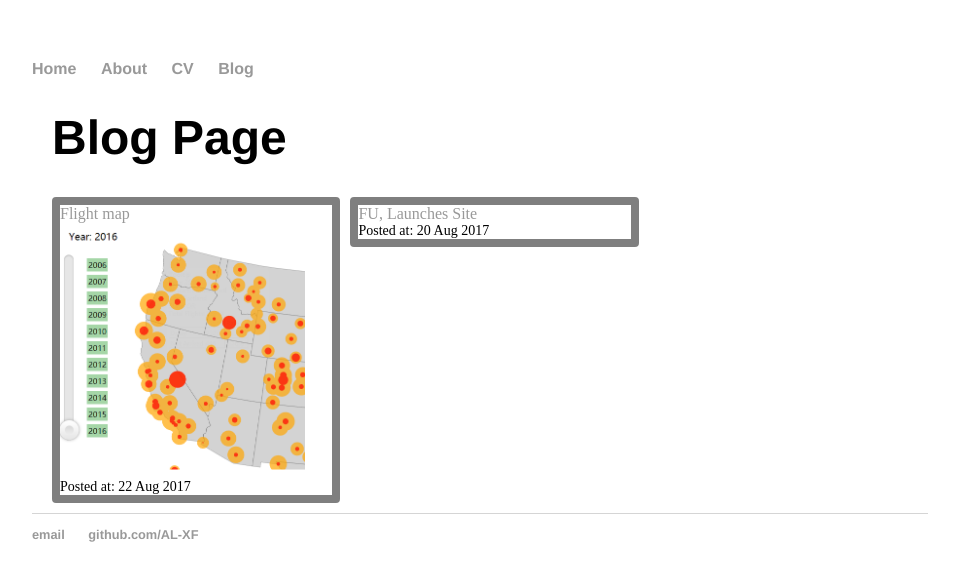
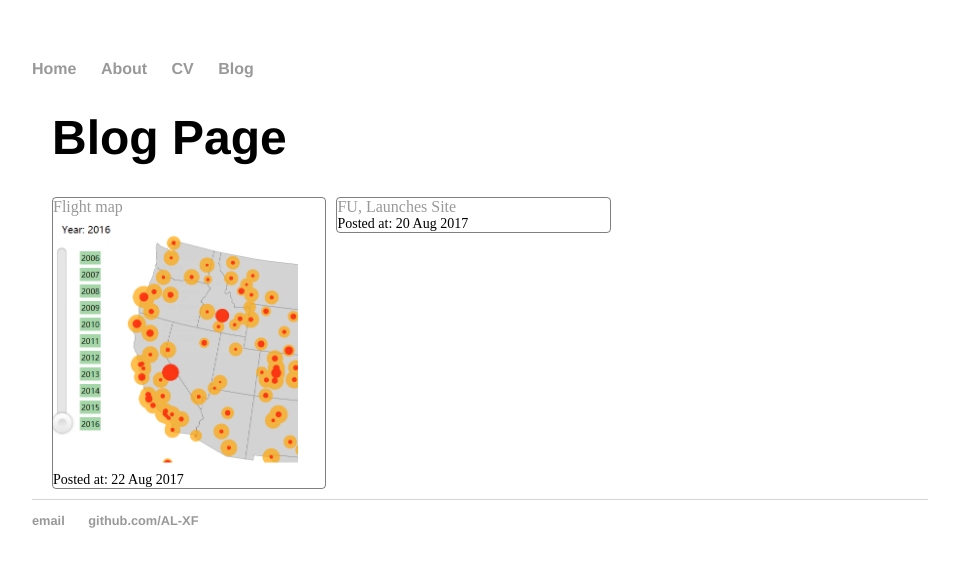
Before and after one commit to AL-XF/AL-XF.github.io, a Jekyll site: the page built from blog/index.html, in a window 1280 px wide. Shown: the top 581 px of the page, without its empty margins (160-1119 px from the left). Built offline with Jekyll 4.4.1, drawn with Linux system fonts in a browser that asks for light colours; nearby versions of some CDN libraries.

Commit message:
Update style.css

```diff
--- a/css/style.css
+++ b/css/style.css
@@ -57,7 +57,7 @@ footer {
     margin-bottom: 10px;
      margin-right: 10px;
     float: left;
-    border: 0.5em solid #333;
+    border: 1px solid #333;
     border-color: hsla(0, 0%, 0%, 0.5);
     border-radius: 4px;
 }
```
